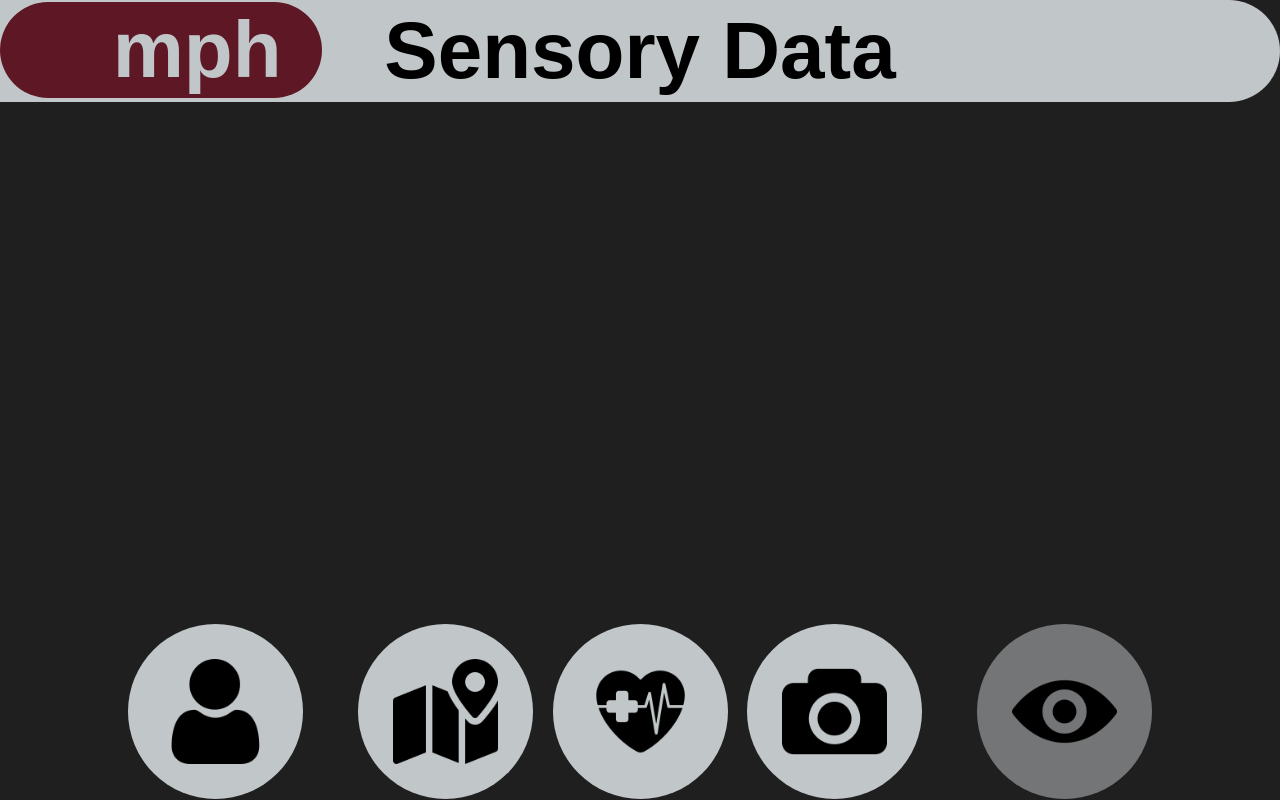
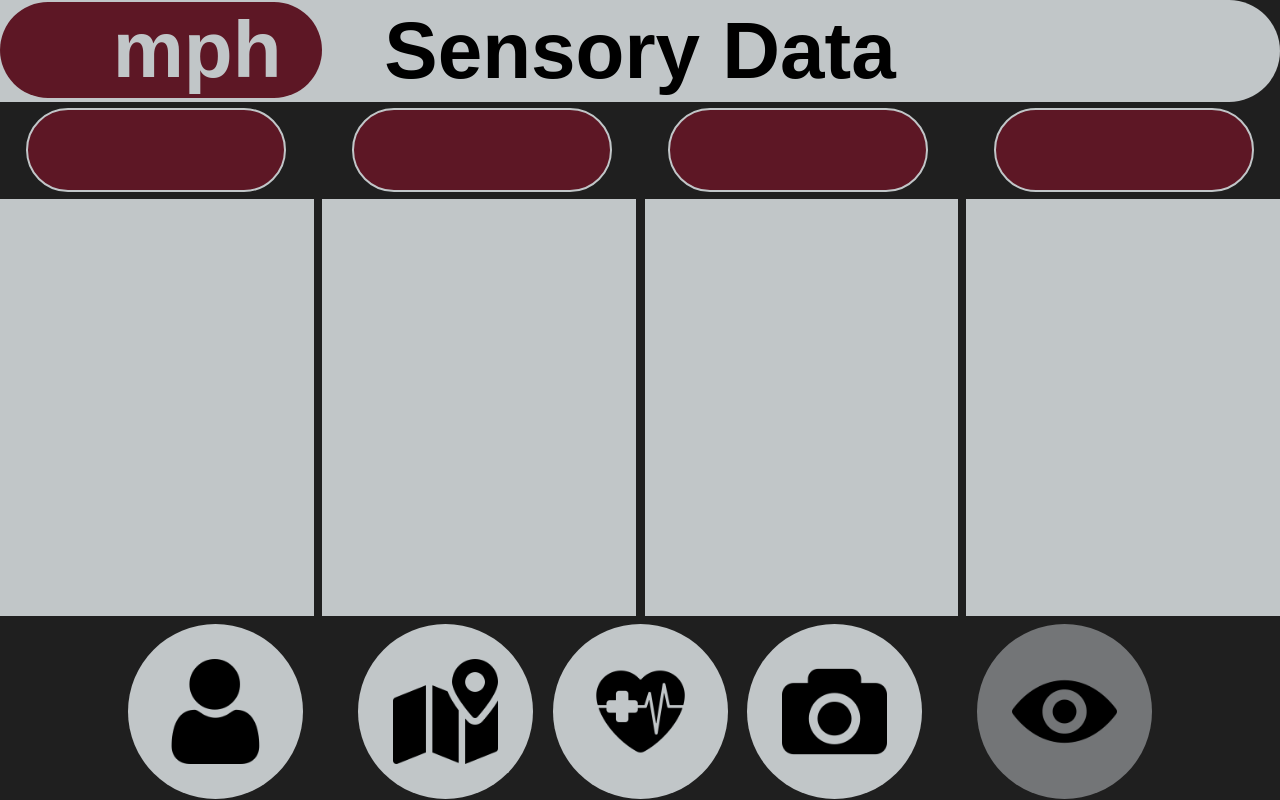
Before and after one commit to HBWright/CAVS-Group-2-HCI, a React (Vite) app in the folder CavsUI/CavsUiReact/: page /operatorSens in a window 1280 px wide. Built offline with nearby package versions, Linux system fonts and the light colour scheme.

Commit message:
CSS Complete Operator Sensory Page
Completed CSS for the operator profile sensory page + slight tweak to camera page to fix sizing

```diff
--- a/CavsUI/CavsUiReact/src/Operator/OperatorMapStyle.module.css
+++ b/CavsUI/CavsUiReact/src/Operator/OperatorMapStyle.module.css
@@ -209,7 +209,7 @@
     color: #000000;
     /* Dimensions */
     width: 40%;
-    height: 63%;
+    height: 63.5%;
     position: absolute;
     top: 13.5%;
     left: 60%;
@@ -257,6 +257,7 @@
     /* Color */
     background-color: #5D1725;
 }
+
 /* Diagnostics New Line (Camera Page) */
 .OperatorCamDiagText{
     /* Text */
@@ -273,3 +274,143 @@
     top: 70%;
     left: 14%;
 }
+
+/*  unknown Box 1 (Sensory Page) */
+.OperatorSensBox1{
+    /* Dimensions */
+    width: 24.5%;
+    height: 52.15%;
+    position: absolute;
+    z-index: 0;
+    top: 24.85%;
+    left: 0%;
+    /* Color */
+    background-color: #C1C6C8;
+}
+
+/*  Box 1 Title (Sensory Page) */
+.OperatorSenBox1Title{
+    /* Text */
+    font-family: 'Arial';
+    font-size: 20px;
+    font-weight: bold;
+    color: #C1C6C8;
+    display: flex;
+    justify-content: center;
+    /* Dimensions */
+    width: 20%;
+    height: 10%;
+    position: absolute;
+    z-index: 3;
+    top: 13.5%;
+    left: 2%;
+    border: 2px solid #C1C6C8;
+    border-radius: 100px 100px 100px 100px; /* top-left, top-right, bottom-right, bottom-left */
+    /* Color */
+    background-color: #5D1725;
+}
+
+/*  unknown Box 2 (Sensory Page) */
+.OperatorSensBox2{
+    /* Dimensions */
+    width: 24.5%;
+    height: 52.15%;
+    position: absolute;
+    z-index: 0;
+    top: 24.85%;
+    left: 25.15%;
+    /* Color */
+    background-color: #C1C6C8;
+}
+
+/*  Box 2 Title (Sensory Page) */
+.OperatorSenBox2Title{
+    /* Text */
+    font-family: 'Arial';
+    font-size: 20px;
+    font-weight: bold;
+    color: #C1C6C8;
+    display: flex;
+    justify-content: center;
+    /* Dimensions */
+    width: 20%;
+    height: 10%;
+    position: absolute;
+    z-index: 3;
+    top: 13.5%;
+    left: 27.5%;
+    border: 2px solid #C1C6C8;
+    border-radius: 100px 100px 100px 100px; /* top-left, top-right, bottom-right, bottom-left */
+    /* Color */
+    background-color: #5D1725;
+}
+
+/*  unknown Box 3 (Sensory Page) */
+.OperatorSensBox3{
+    /* Dimensions */
+    width: 24.5%;
+    height: 52.15%;
+    position: absolute;
+    z-index: 0;
+    top: 24.85%;
+    right: 25.15%;
+    /* Color */
+    background-color: #C1C6C8;
+}
+
+/*  Box 3 Title (Sensory Page) */
+.OperatorSenBox3Title{
+    /* Text */
+    font-family: 'Arial';
+    font-size: 20px;
+    font-weight: bold;
+    color: #C1C6C8;
+    display: flex;
+    justify-content: center;
+    /* Dimensions */
+    width: 20%;
+    height: 10%;
+    position: absolute;
+    z-index: 3;
+    top: 13.5%;
+    right: 27.5%;
+    border: 2px solid #C1C6C8;
+    border-radius: 100px 100px 100px 100px; /* top-left, top-right, bottom-right, bottom-left */
+    /* Color */
+    background-color: #5D1725;
+}
+
+/*  unknown Box 4 (Sensory Page) */
+.OperatorSensBox4{
+    /* Dimensions */
+    width: 24.5%;
+    height: 52.15%;
+    position: absolute;
+    z-index: 0;
+    top: 24.85%;
+    right: 0%;
+    /* Color */
+    background-color: #C1C6C8;
+}
+
+/*  Box 4 Title (Sensory Page) */
+.OperatorSenBox4Title{
+    /* Text */
+    font-family: 'Arial';
+    font-size: 20px;
+    font-weight: bold;
+    color: #C1C6C8;
+    display: flex;
+    justify-content: center;
+    /* Dimensions */
+    width: 20%;
+    height: 10%;
+    position: absolute;
+    z-index: 3;
+    top: 13.5%;
+    right: 2%;
+    border: 2px solid #C1C6C8;
+    border-radius: 100px 100px 100px 100px; /* top-left, top-right, bottom-right, bottom-left */
+    /* Color */
+    background-color: #5D1725;
+}
--- a/CavsUI/CavsUiReact/src/Operator/OperatorSensoryPage.tsx
+++ b/CavsUI/CavsUiReact/src/Operator/OperatorSensoryPage.tsx
@@ -30,6 +30,14 @@ function OperatorSens() {
       ></button>
       <div className={shapes.OperatorBanner}>Sensory Data</div>
       <div className={shapes.OperatorSpd}>mph</div>
+      <div className={shapes.OperatorSensBox1}></div>
+      <div className={shapes.OperatorSensBox2}></div>
+      <div className={shapes.OperatorSensBox3}></div>
+      <div className={shapes.OperatorSensBox4}></div>
+      <div className={shapes.OperatorSenBox1Title}></div>
+      <div className={shapes.OperatorSenBox2Title}></div>
+      <div className={shapes.OperatorSenBox3Title}></div>
+      <div className={shapes.OperatorSenBox4Title}></div>
     </div>
   );
 }
```
